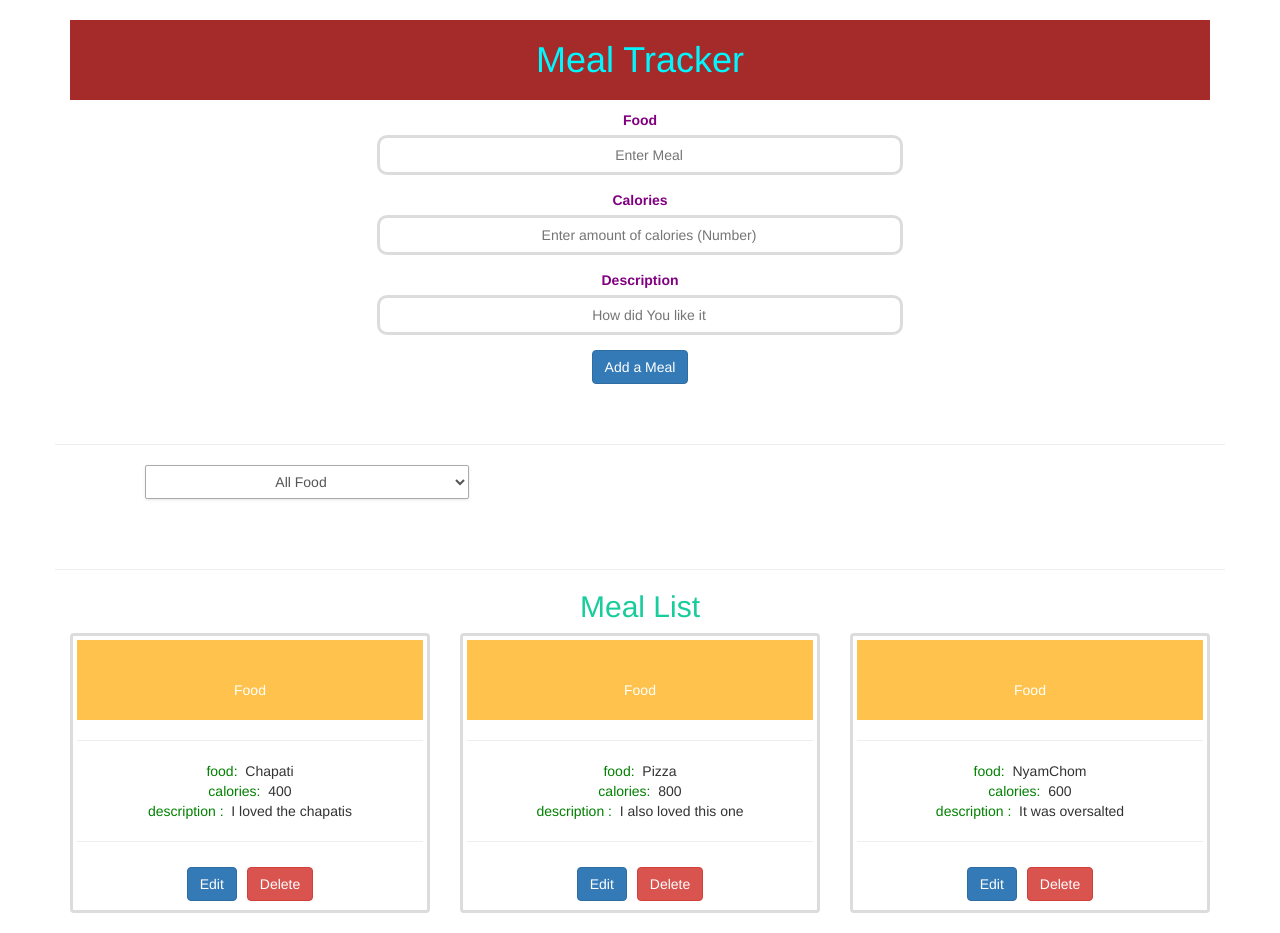
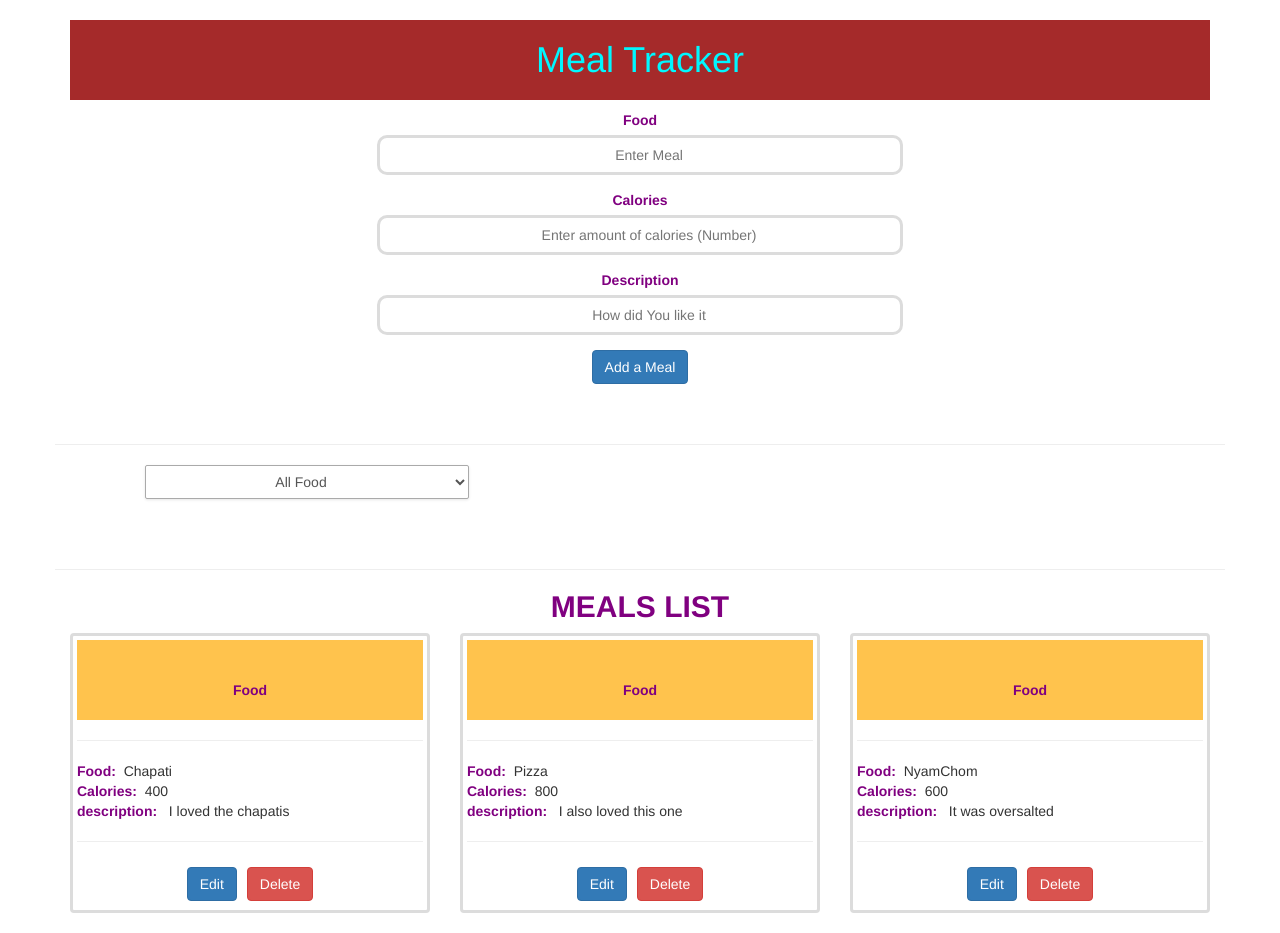
Before and after one commit to Kipngetich33/meal, an Angular app: page / in a window 1280 px wide. Built offline with nearby package versions, Linux system fonts and the light colour scheme.

Commit message:
final commit

```diff
--- a/src/app/result-pane/result-pane.component.css
+++ b/src/app/result-pane/result-pane.component.css
@@ -1,6 +1,6 @@
 #foodImageDiv{
   background-color:#ffc34d;
-  color:white;
+  color:purple;
 }
 .thumbnail{
   border: solid 3px gainsboro;
@@ -13,11 +13,15 @@
 	list-style: none;
 }
 foodLabel{
-  color:green;
+  color:purple ;
   font-weight: bolder;
+  padding-left: 10px;
 }
 span {
-	color: green;
+	color: purple;
+}
+#floatLeft{
+  text-align: left;
 }
 button {
 	margin: 5px;
--- a/src/app/result-pane/result-pane.component.html
+++ b/src/app/result-pane/result-pane.component.html
@@ -13,8 +13,8 @@
 </div>
 
 <hr>
-<h2 style="color: rgb(24, 204, 156);">
-		Meal List
+<h2 style="color:purple;">
+		<strong>MEALS LIST</strong>
 </h2>
 
 
@@ -22,13 +22,16 @@
 		<div class=col-md-4>
 				<div class="thumbnail">
 					<div id="foodImageDiv">
-							<br><br>Food<br><br>
+							<br><br><strong>Food</strong><br><br>
 					</div>
-						<hr>
-						<span id="foodLabel">food: </span> &nbsp;{{foodList.name}}<br>
-						<span id="foodLabel">calories: </span> &nbsp;{{foodList.calories}}<br>
-						<span id="foodLabel">description :</span> &nbsp;{{foodList.description}}
-						<hr>
+						<div id="floatLeft">
+								<hr>
+								<span id="foodLabel"><strong>Food:  &nbsp;</strong></span>{{foodList.name}}<br>
+								<span id="foodLabel"><strong>Calories: &nbsp;</strong></span>{{foodList.calories}}<br>
+								<span id="foodLabel"><strong>description: &nbsp;</strong></span> {{foodList.description}}
+								<hr>
+						</div>
+
 						<button class=" btn btn-primary"(click)="editFoodButton(foodList)">Edit</button>
 						<button class="btn btn-danger" (click)="deleteFoodButton(foodList)" >Delete</button>
 
```
